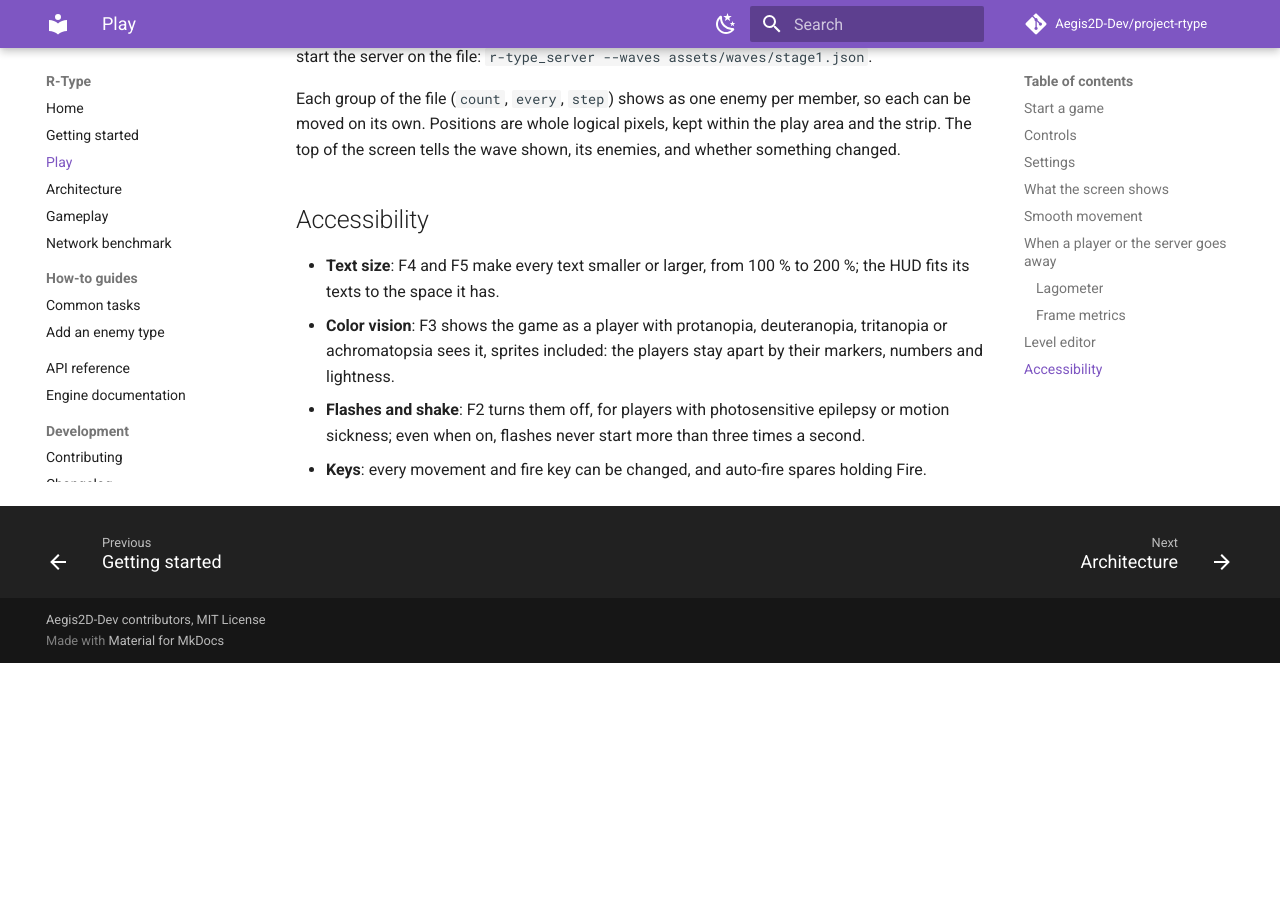
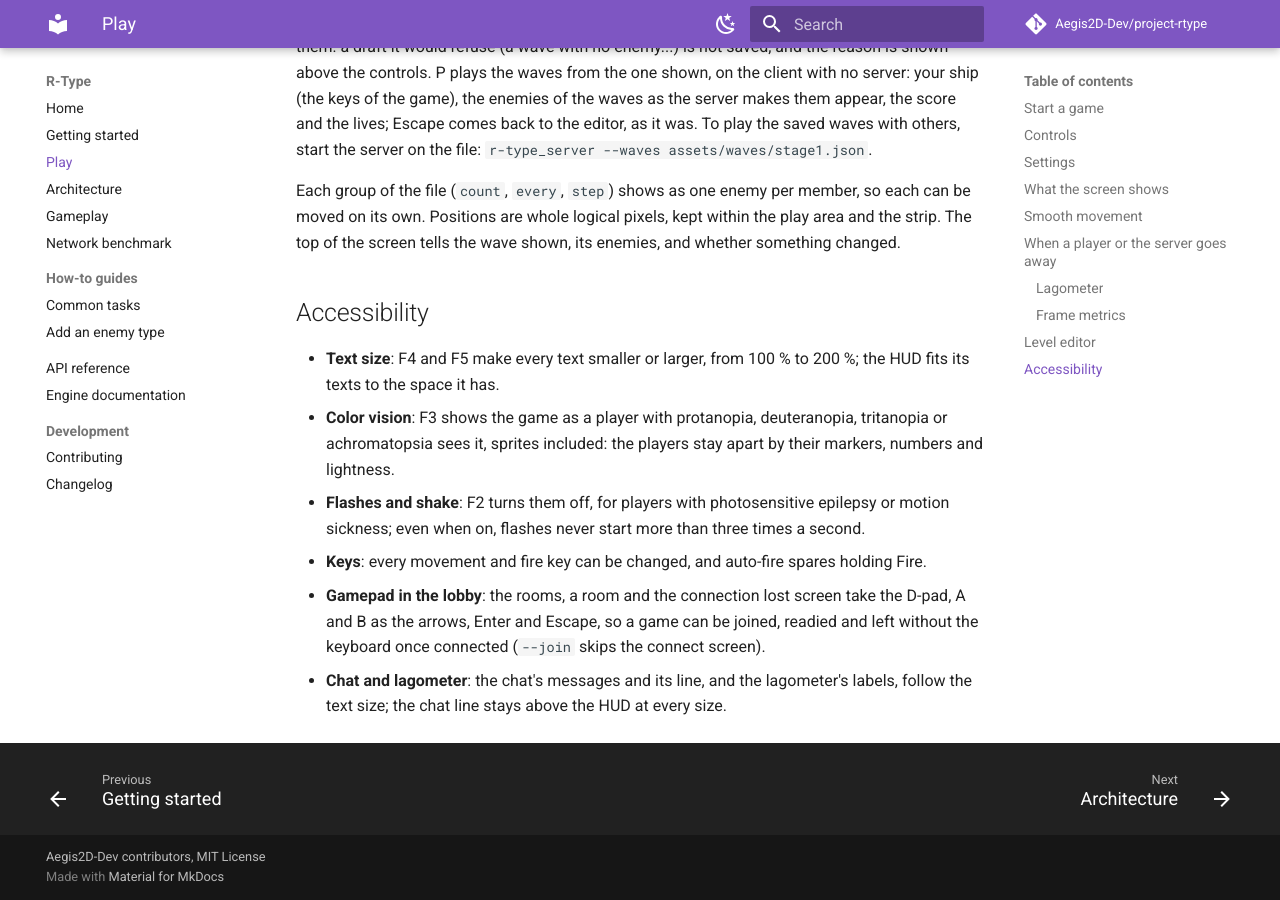
Before and after one commit to Aegis2D-Dev/project-rtype, an MkDocs documentation site: the page built from docs/play.md, in a window 1280 px wide and 900 px high, scrolled down 7267 px. Built offline with MkDocs 1.6.1 and Material for MkDocs 9.7.7, drawn with Linux system fonts in a browser that asks for light colours; comment, search, counter and statistics services are not loaded; before the commit the page ends 7930 px from its top, so only the background shows below that; some of the changed text lies outside the part shown.

Commit message:
feat(docs): documented the accessibility of the new screens and updated changelogs

```diff
--- a/docs/play.md
+++ b/docs/play.md
@@ -52,6 +52,10 @@ ready to be joined:
 | Backspace | Erase the last character of the name |
 | Left / Right | One player less / more in the new room, 1 to 4 |
 | Escape | Leave the server, back to the connect screen |
+
+With a gamepad, the D-pad or the left stick moves as the arrows, A (Cross) is Enter and B
+(Circle) is Escape, on the rooms screen, in a room, while joining and on the connection lost
+screen; the connect screen and the names are typed on the keyboard, or skipped with `--join`.
 
 A full room is told before joining, and what the server refuses is told too: a room gone
 meanwhile, or no room left on the server.
@@ -252,3 +256,8 @@ changed.
 - **Flashes and shake**: F2 turns them off, for players with photosensitive epilepsy or
   motion sickness; even when on, flashes never start more than three times a second.
 - **Keys**: every movement and fire key can be changed, and auto-fire spares holding Fire.
+- **Gamepad in the lobby**: the rooms, a room and the connection lost screen take the D-pad,
+  A and B as the arrows, Enter and Escape, so a game can be joined, readied and left without
+  the keyboard once connected (`--join` skips the connect screen).
+- **Chat and lagometer**: the chat's messages and its line, and the lagometer's labels,
+  follow the text size; the chat line stays above the HUD at every size.
```
Also changed, not shown: CHANGELOG.md (+1 -0 lines), changelogs/2026-11-07-a11y-new-screens.md (added, +51 -0 lines).
